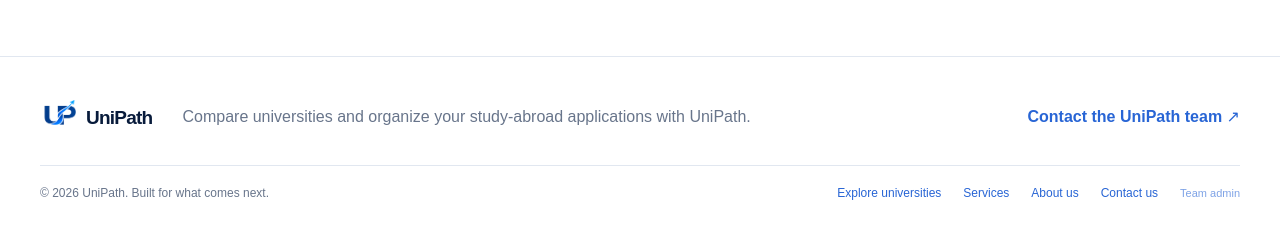
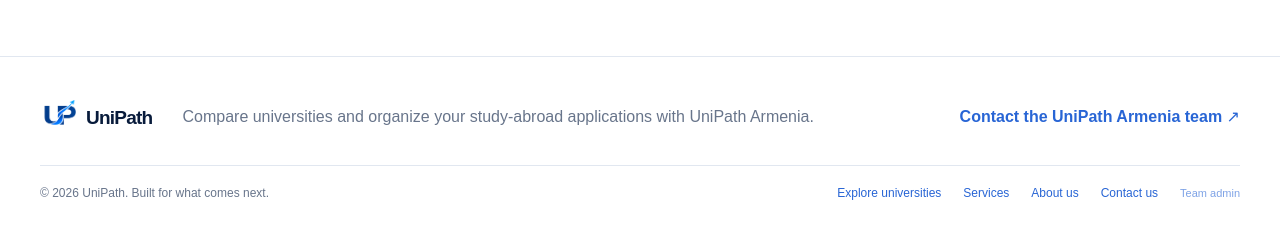
Before and after one commit to armanbalabekyan00-sys/unipatharmenia, a Flask app: page /about in a window 1280 px wide. Shown: the part 2739-2965 px from the top of the page. Run offline with Flask 3, Linux system fonts and the light colour scheme; data that the repository does not hold is empty.

Commit message:
Update _footer.html
new footer (UniPath Armenia)

```diff
--- a/templates/_footer.html
+++ b/templates/_footer.html
@@ -1,8 +1,8 @@
 <footer class="site-footer">
     <div class="footer-top">
         <a class="brand brand-light" href="/"><picture><source srcset="/images/unipath-symbol.avif" type="image/avif"><source srcset="/images/unipath-symbol.webp" type="image/webp"><img src="/images/unipath-symbol.png" alt="" width="36" height="36"></picture><span>UniPath</span></a>
-        <p>Compare universities and organize your study-abroad applications with UniPath.</p>
-        <a href="/contact">Contact the UniPath team <span aria-hidden="true">↗</span></a>
+        <p>Compare universities and organize your study-abroad applications with UniPath Armenia.</p>
+        <a href="/contact">Contact the UniPath Armenia team <span aria-hidden="true">↗</span></a>
     </div>
     <div class="footer-bottom"><span>© <span data-year></span> UniPath. Built for what comes next.</span><div><a href="/universities">Explore universities</a><a href="/services">Services</a><a href="/about">About us</a><a href="/contact">Contact us</a><a class="admin-discreet" href="/admin">Team admin</a></div></div>
 </footer>
```
